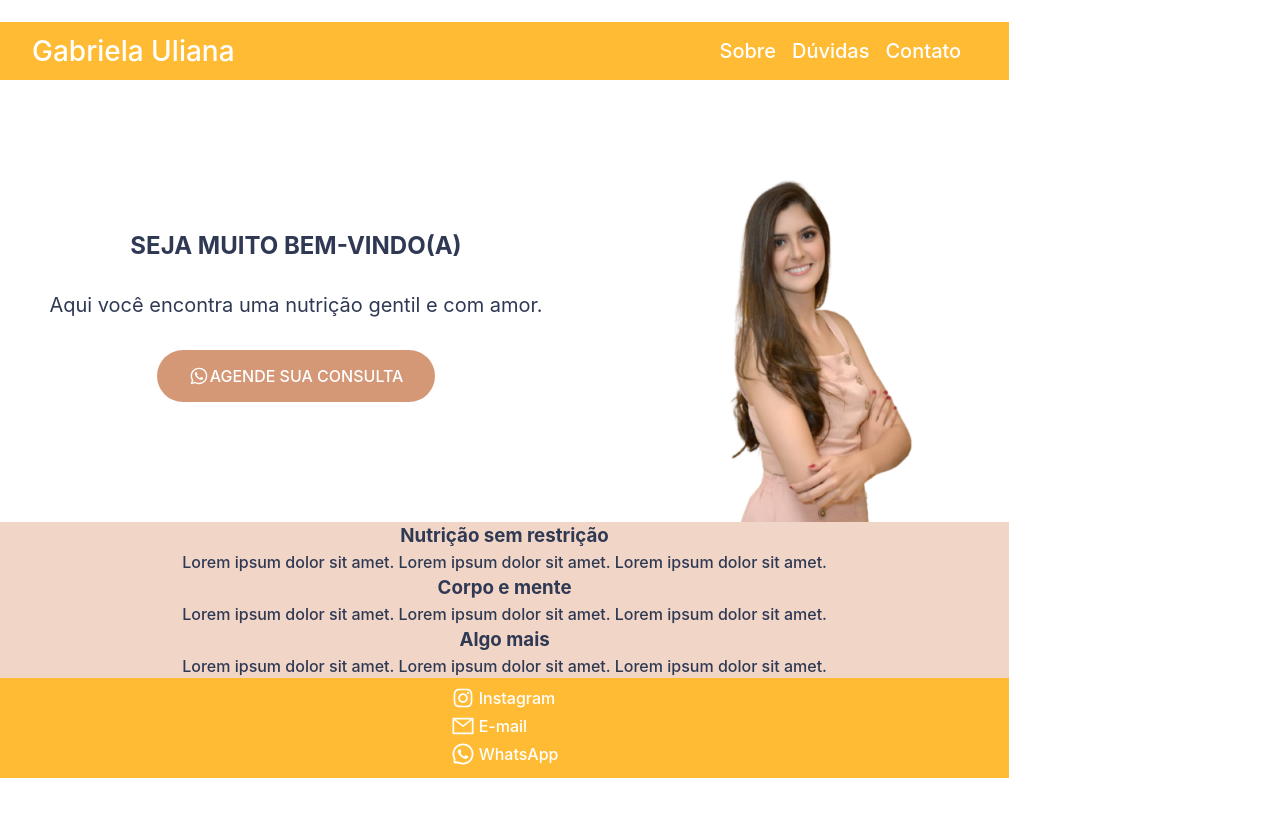
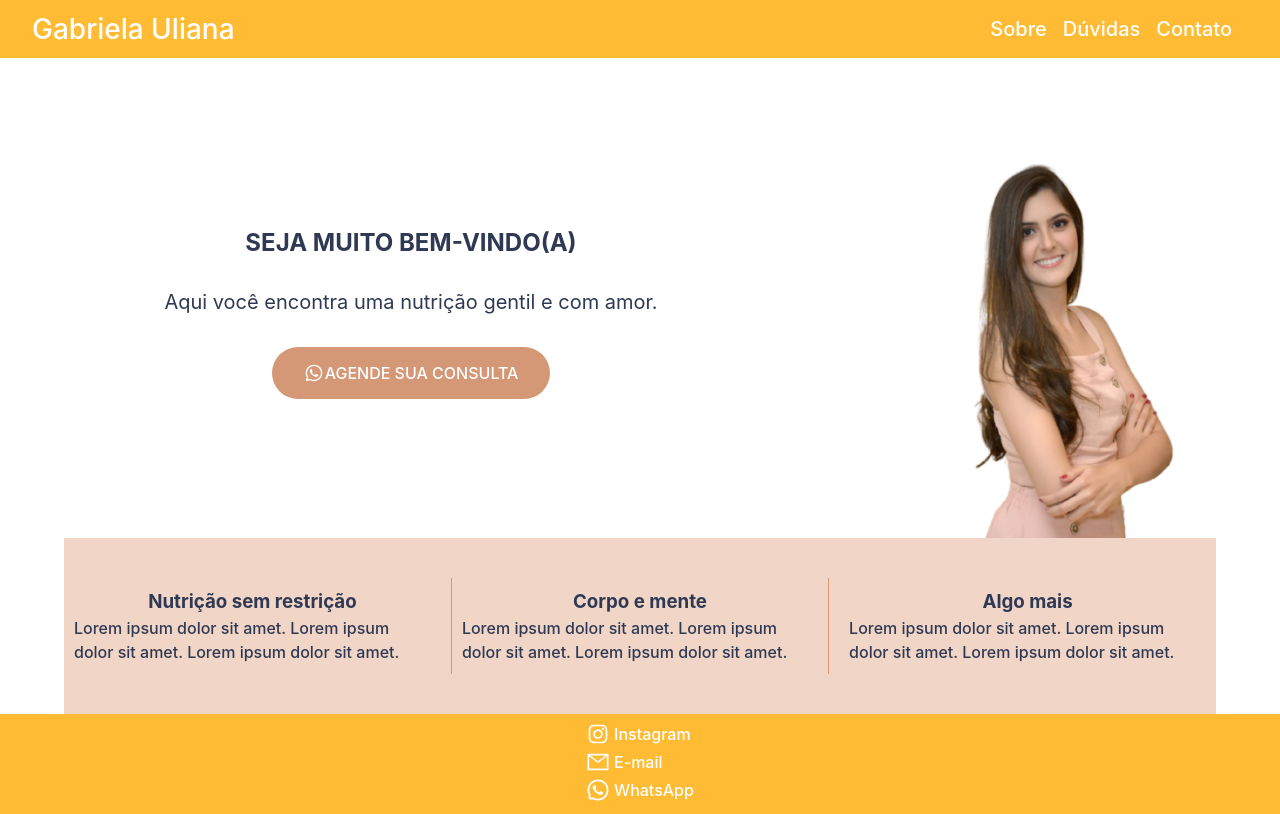
Before and after one commit to AdsonVilla/NutricionistaGabrielaUliana-New, a React (Vite) app: page / in a window 1280 px wide. Built offline with nearby package versions, Linux system fonts and the light colour scheme.

Commit message:
Adição da seção vantagens e controle de responsividade

```diff
--- a/src/Components/Advantages/Advantages.css
+++ b/src/Components/Advantages/Advantages.css
@@ -1,9 +1,21 @@
+.advantages-section {
+  display: flex;
+  flex-direction: column;
+  align-items: center;
+  justify-content: center;
+}
+
 .advantages {
   background-color: #f1d6c7;
   display: flex;
   flex-direction: column;
   align-items: center;
   justify-content: center;
+  gap: 15px;
+  width: 90%;
+  padding-top: 40px;
+  padding-bottom: 40px;
+  margin-top: 0px;
 }
 
 .advantage {
@@ -23,3 +35,21 @@
 p {
   color: #2f3954;
 }
+
+@media (min-width: 809px) {
+  .advantages {
+    background-color: #f1d6c7;
+    display: flex;
+    flex-direction: row;
+    align-items: center;
+    justify-content: center;
+    gap: 10px;
+  }
+  .advantages .advantage:nth-of-type(2) {
+    border-left: 1px solid #d49877;
+    border-right: 1px solid #d49877;
+  }
+  .advantage {
+    padding: 10px;
+  }
+}
--- a/src/Components/Advantages/Advantages.jsx
+++ b/src/Components/Advantages/Advantages.jsx
@@ -2,6 +2,7 @@ import "./Advantages.css";
 
 export function Advantages() {
   return (
+    <div className="advantages-section">
       <div class="advantages">
         <div class="advantage">
           <h3>Nutrição sem restrição</h3>
@@ -25,5 +26,6 @@ export function Advantages() {
           </p>
         </div>
       </div>
+    </div>
   );
 }
--- a/src/Components/Home/Home.css
+++ b/src/Components/Home/Home.css
@@ -4,7 +4,7 @@
   align-items: center;
   justify-content: center;
   width: 100%;
-  padding-top: 60px;
+  padding-top: 30px;
 }
 
 .initial-content {
```
Lines whose indentation alone changed are shown as unchanged.
